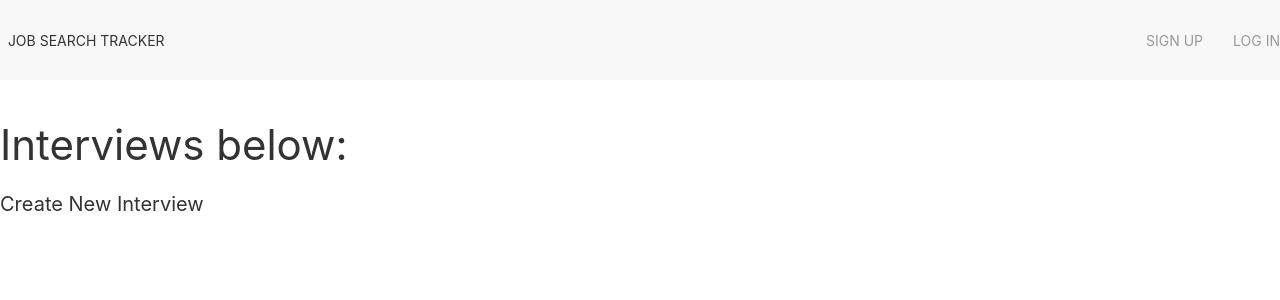
After one commit to rperillo1/Job-Search-Tracker, a Django app: page /applications/1/interview/ in a window 1280 px wide. The commit adds this page. Shown: the top 300 px of the page. Run offline with Django 3.2, Linux system fonts and the light colour scheme; data that the repository does not hold is empty; some libraries are stand-ins or nearby versions.

Commit message:
create interview list route and interview form w/ bugs

```diff
--- a/main_app/models.py
+++ b/main_app/models.py
@@ -32,6 +32,9 @@ class Application(models.Model):
     def __str__(self):
         return f"{self.title} at {self.company} on {self.date_applied}"
 
+    def get_absolute_url(self):
+        return reverse('applications_index')
+
     # class Meta:
     #     ordering = ['-date']
 
@@ -43,6 +46,9 @@ class Interview(models.Model):
     rating = models.IntegerField()
     application = models.ForeignKey(Application, on_delete=models.CASCADE)
 
+    # def get_absolute_url(self):
+    #     return reverse('interview_index')
+
 
 class Skills(models.Model):
     skill_name = models.CharField(max_length=100)
--- a/main_app/templates/applications/index.html
+++ b/main_app/templates/applications/index.html
@@ -2,7 +2,9 @@
 {% block content %}
 
 <h1>Applications Index page</h1>
+<a href="{% url 'applications_create' %}"><h4>Create New Application</h4></a>
 {% for application in applications %}
 <h5>{{ application.title }}</h5>
 {% endfor %}
+
 {% endblock %}
--- /dev/null
+++ b/main_app/templates/main_app/interview_list.html
@@ -0,0 +1,12 @@
+{% extends 'base.html' %}
+{% block content %}
+
+<h1>Interviews below:</h1>
+
+<a href="{% url 'interview_create' %}"><h4>Create New Interview</h4></a>
+
+{% for interview in interview_list %}
+{{ interview.company_info }}
+{% endfor %}
+
+{% endblock %}
--- a/main_app/urls.py
+++ b/main_app/urls.py
@@ -5,5 +5,7 @@ urlpatterns = [
     path('', views.home, name='home'),
     path('accounts/signup/', views.signup, name='signup'),
     path('applications/', views.applications_index, name='applications_index'),
-    path('applications/create', views.ApplicationCreate.as_view(), name='applications_create'),
+    path('applications/create/', views.ApplicationCreate.as_view(), name='applications_create'),
+    path('applications/<int:pk>/interview/', views.InterviewList.as_view(), name='interview_index'),
+    path('applications/<int:app_id>/interview/create/', views.interview_create, name='interview_create'),
 ]
--- a/main_app/views.py
+++ b/main_app/views.py
@@ -3,7 +3,7 @@ from django.contrib.auth import login
 from django.contrib.auth.forms import UserCreationForm
 from django.views.generic.edit import CreateView, UpdateView, DeleteView
 from django.views.generic import ListView, DetailView
-from .forms import UserForm
+from .forms import UserForm, InterviewForm
 from .models import Application, Skills, Interview
 # Create your views here.
 
@@ -13,6 +13,7 @@ def home(request):
     return render(request, 'home.html', {
         'user_form': user_form
     })
+
 
 def signup(request):
     error_message = ''
@@ -35,7 +36,7 @@ def signup(request):
 
 
 def applications_index(request):
-    applications = Application.objects.all()
+    applications = Application.objects.filter(user=request.user)
     return render(request, 'applications/index.html', {
         'applications': applications
     })
@@ -43,4 +44,38 @@ def applications_index(request):
 
 class ApplicationCreate(CreateView):
     model = Application
+    fields = ['status', 'date_applied', 'title', 'company',
+              'description', 'notes', 'salary', 'interest_level']
+
+    def form_valid(self, form):
+        # Assign the logged in user (self.request.user)
+        form.instance.user = self.request.user
+        # Let the CreateView do its usual
+        return super().form_valid(form)
+
+
+class InterviewList(ListView):
+    model = Interview
     fields = '__all__'
+
+
+# class InterviewCreate(CreateView):
+#     model = Interview
+#     fields = ['company_info', 'preparation_text', 'questions', 'rating']
+
+#     def form_valid(self, form):
+#         # Assign the logged in user (self.request.user)
+#         form.instance.application = self.request.application
+#         # Let the CreateView do its usual
+#         return super().form_valid(form)
+
+
+def interview_create(request, app_id):
+    form = InterviewForm(request.POST)
+    if form.is_valid():
+    # don't save the form to the db until it
+    # has the cat_id assigned
+        new_interview = form.save(commit=False)
+        new_interview.application_id = app_id
+        new_interview.save()
+    return redirect('interview_index', application_id=app_id)
```
Also changed, not shown: main_app/forms.py (+11 -4 lines), main_app/templates/main_app/application_form.html (added, +20 -0 lines), main_app/templates/main_app/interview_form.html (added, +20 -0 lines).
